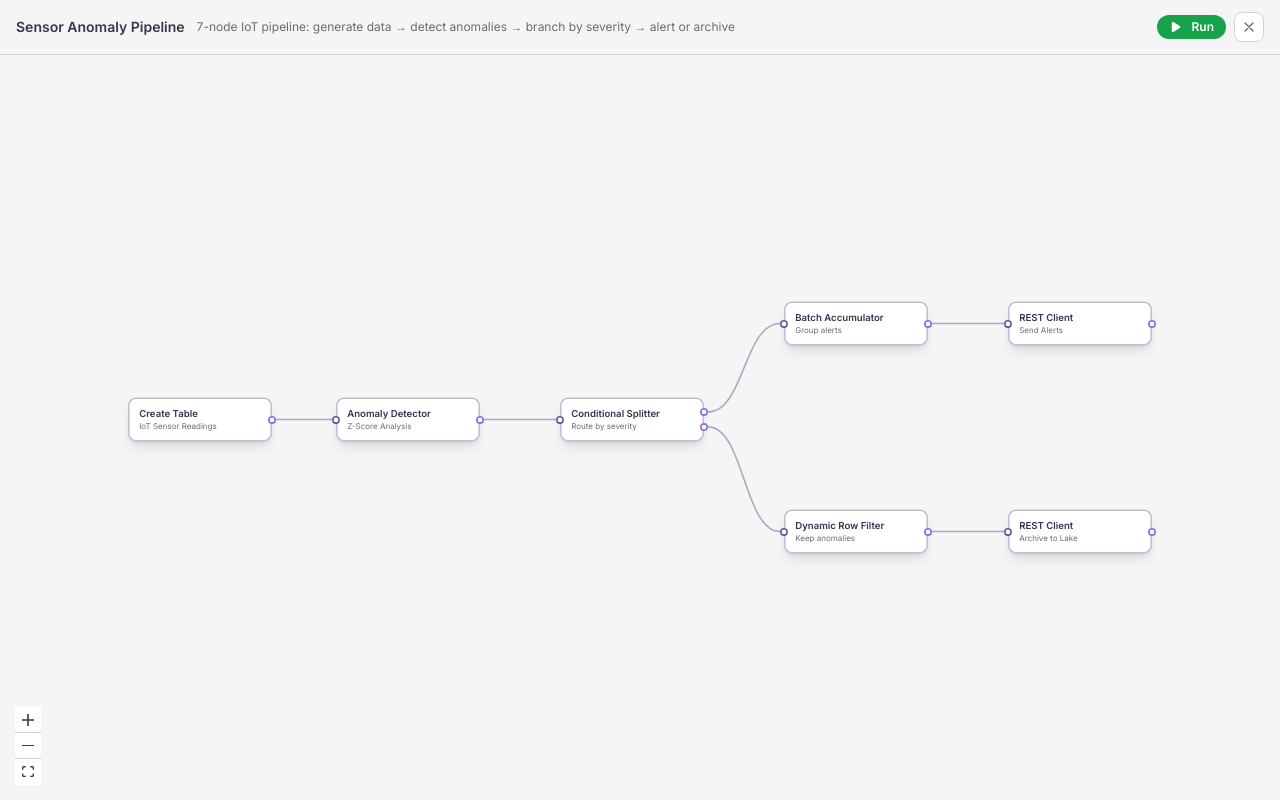
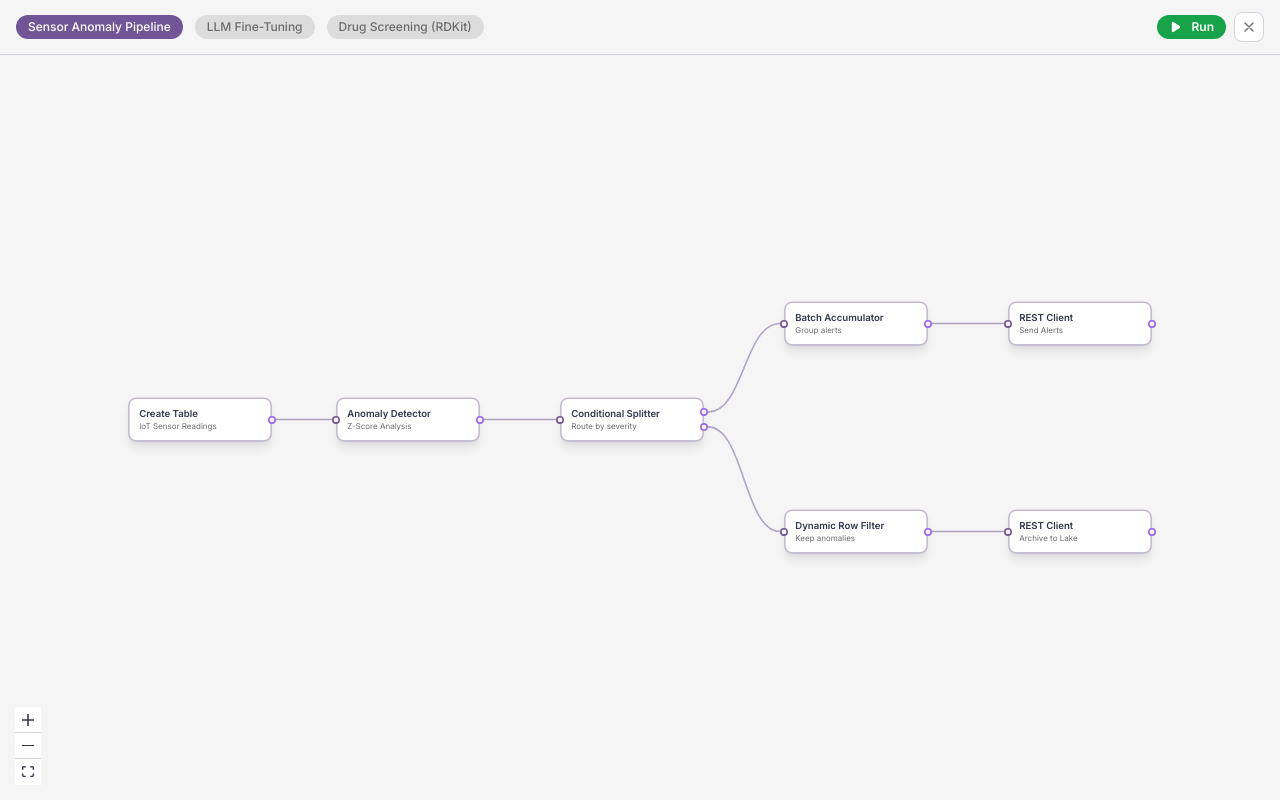
Before and after one commit to projectcontinuum-org/continuum-website, a React (Vite) app: page / in a window 1280 px wide. Both pictures are taken after a click on the button 1156 px from the left and 2186 px from the top of the page. Shown: the part 1786-2586 px from the top of the page. Built offline with nearby package versions, Linux system fonts and the light colour scheme.

Commit message:
adding full screen mode for workflow preview

```diff
--- a/src/components/WorkflowPreview.tsx
+++ b/src/components/WorkflowPreview.tsx
@@ -555,8 +555,20 @@ function WorkflowCanvas({ wf, active, setActive }: { wf: WorkflowExample; active
           {/* Fullscreen header */}
           <div className="flex items-center justify-between border-b border-divider px-4 py-3">
             <div className="flex items-center gap-3">
-              <span className="text-sm font-semibold text-fg">{wf.name}</span>
-              <span className="text-xs text-fg-muted">{wf.description}</span>
+              {WORKFLOWS.map((w, i) => (
+                <button
+                  key={w.name}
+                  type="button"
+                  onClick={() => setActive(i)}
+                  className={`rounded-full px-3 py-1 text-xs font-medium transition-colors ${
+                    i === active
+                      ? 'bg-accent text-on-accent'
+                      : 'bg-overlay/10 text-fg-muted hover:text-fg'
+                  }`}
+                >
+                  {w.name}
+                </button>
+              ))}
             </div>
             <div className="flex items-center gap-2">
               <button
@@ -620,7 +632,7 @@ export default function WorkflowPreview() {
 
   return (
     <section id="see-it" aria-labelledby="see-it-heading">
-      <ReactFlowProvider key={wf.name}>
+      <ReactFlowProvider>
         <WorkflowCanvas wf={wf} active={active} setActive={setActive} />
       </ReactFlowProvider>
     </section>
```
